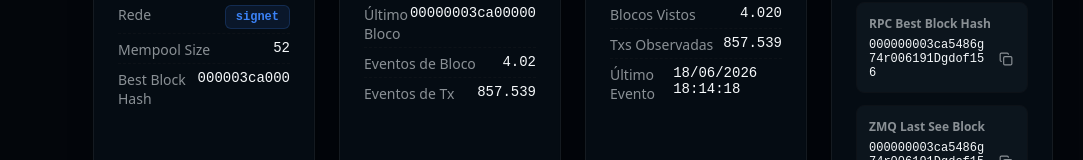
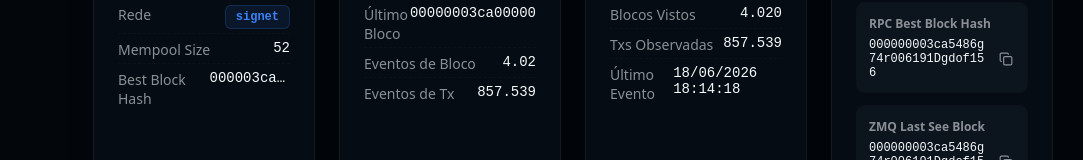
Before and after one commit to Alan-Gomes1/corecraft, a React (Vite) app in the folder frontend/: page / in a window 1280 px wide. Shown: the part 219-379 px from the top of the page, without its empty margins (197-1280 px from the left). Built offline with nearby package versions, Linux system fonts and the light colour scheme.

Commit message:
feat: Refactors the CardItem class to improve CSS class logic

```diff
--- a/frontend/src/components/Card/CardItem.tsx
+++ b/frontend/src/components/Card/CardItem.tsx
@@ -5,11 +5,14 @@ type CardItemProps = {
 const badges = ["signet"];
 
 export default function CardItem({ label, value }: CardItemProps) {
+  const isHash = label.toLowerCase().includes("hash");
   return (
-    <div className={"detail-item"}>
+    <div className="detail-item">
       <span className="detail-label">{label}</span>
       <span
-        className={`detail-val ${badges.includes(String(value)) && "badge badge-rpc"}`}
+        className={`detail-val ${
+          badges.includes(String(value)) ? "badge badge-rpc" : ""
+        } ${isHash ? "hash" : ""}`}
       >
         {value}
       </span>
```
